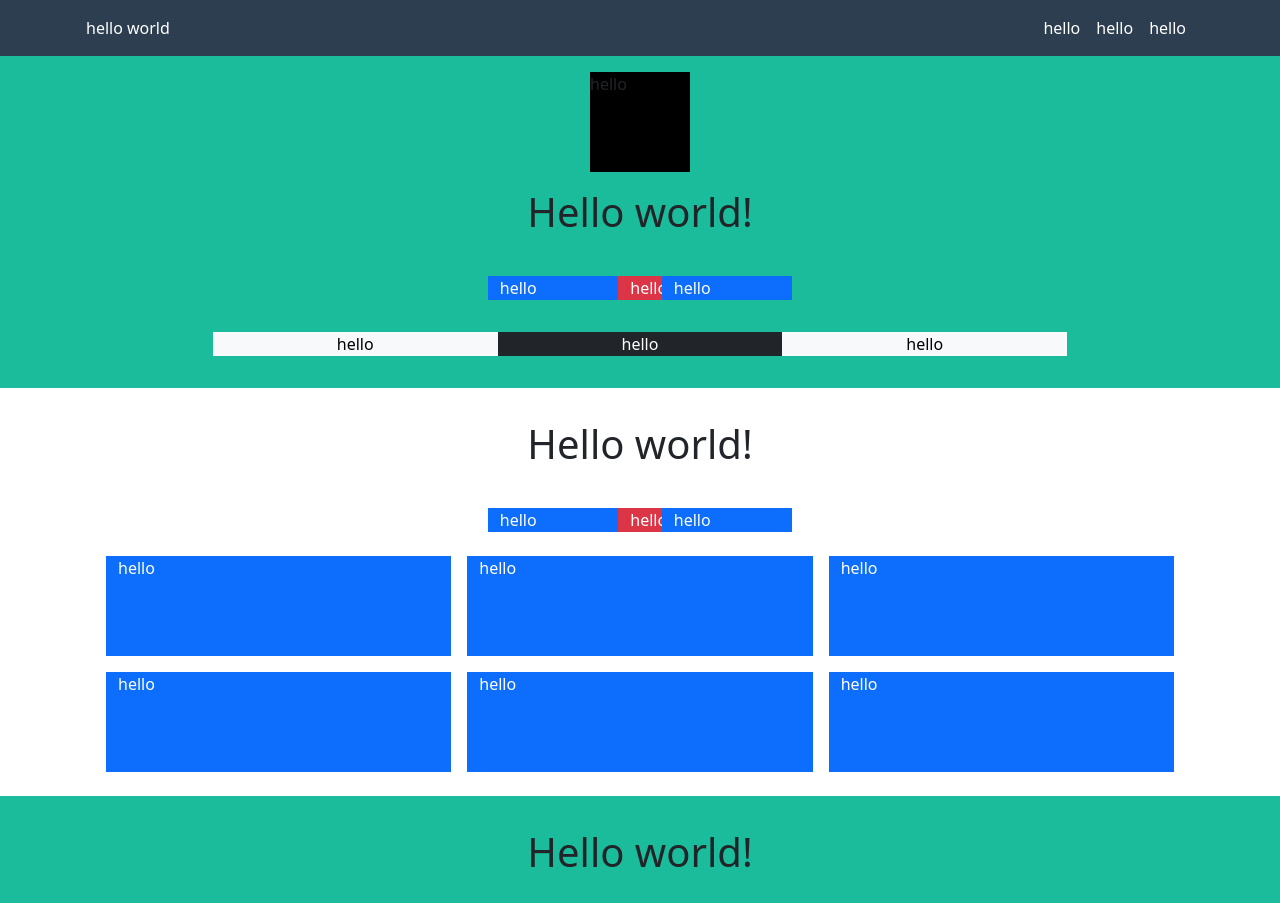
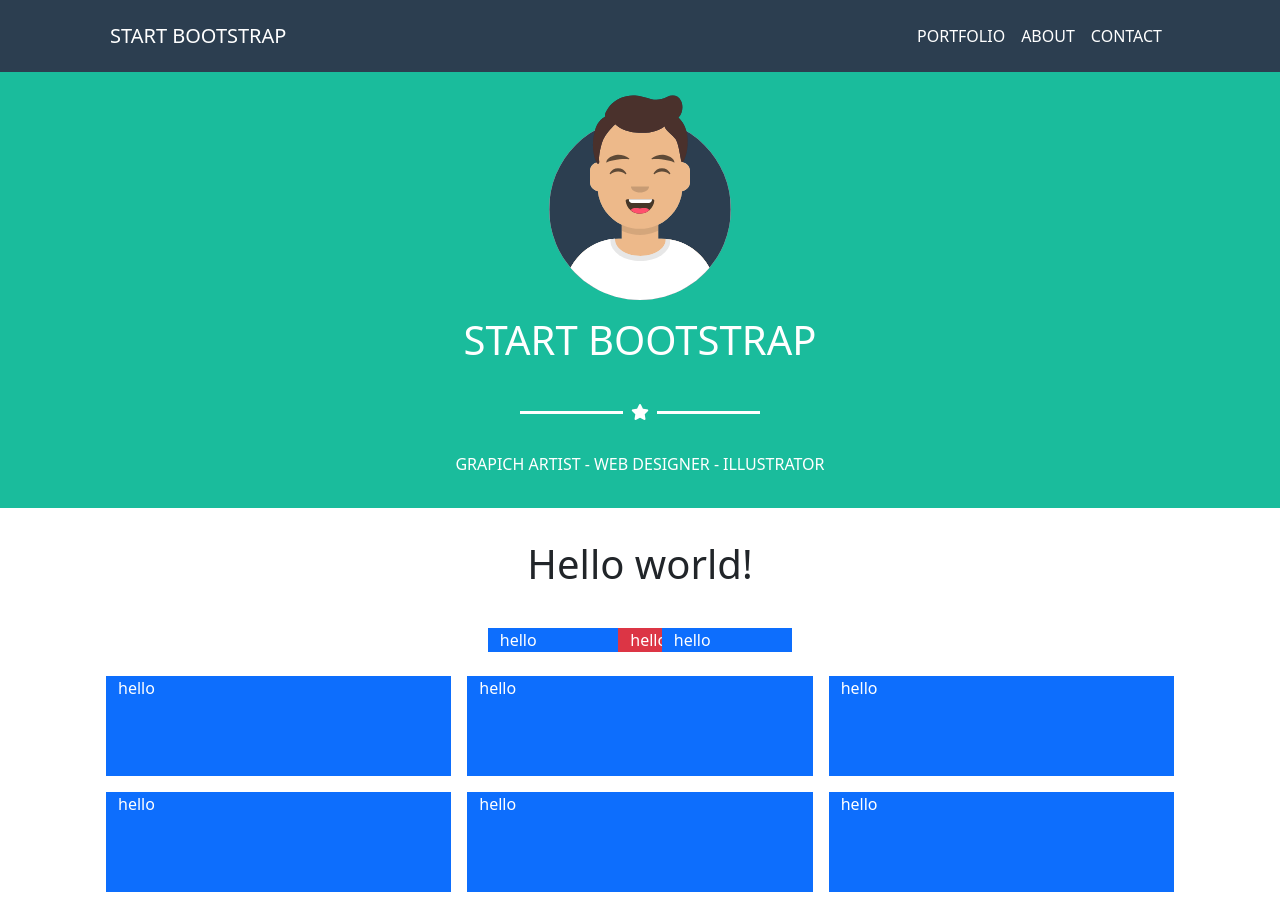
Before and after one commit to SevenErol/html-css-bootstrap-freelancer, a plain HTML site: page index.html in a window 1280 px wide. Shown: the top 903 px of the page. Drawn offline with nearby package versions, Linux system fonts and the light colour scheme.

Commit message:
nav and jumbotron complete

```diff
--- a/assets/style.css
+++ b/assets/style.css
@@ -13,10 +13,21 @@
     background-color: var(--bg-sections);
 }
 
-.square {
-    background-color: black;
-    height: 100px;
-    width: 100px;
+.img_container {
+    width: 200px;
+}
+
+.ms_decoration {
+    width: 40%;
+}
+
+.ms_description {
+    width: 80%;
+}
+
+.ms_line {
+    height: 3px;
+    background-color: white;
 }
 
 .ms_pb {
--- a/index.html
+++ b/index.html
@@ -9,47 +9,82 @@
     <link rel="stylesheet" href="./assets/style.css">
     <link href="https://cdn.jsdelivr.net/npm/bootstrap@5.2.1/dist/css/bootstrap.min.css" rel="stylesheet"
         integrity="sha384-iYQeCzEYFbKjA/T2uDLTpkwGzCiq6soy8tYaI1GyVh/UjpbCx/TYkiZhlZB6+fzT" crossorigin="anonymous">
+    <link rel="stylesheet" href="https://cdnjs.cloudflare.com/ajax/libs/font-awesome/6.2.0/css/all.min.css"
+        integrity="sha512-xh6O/CkQoPOWDdYTDqeRdPCVd1SpvCA9XXcUnZS2FmJNp1coAFzvtCN9BmamE+4aHK8yyUHUSCcJHgXloTyT2A=="
+        crossorigin="anonymous" referrerpolicy="no-referrer" />
 </head>
 
 <body>
 
     <header id="site_header">
+
         <div class="container">
-            <div class="row">
 
-                <nav class="d-flex text-white p-3">
-                    <div class="left_nav col-4">hello world</div>
-                    <div class="right_nav col-8 d-flex justify-content-end align-items-center">
-                        <div class="px-2">hello</div>
-                        <div class="px-2">hello</div>
-                        <div class="px-2">hello</div>
+            <nav class="navbar navbar-expand navbar-dark text-uppercase p-3">
+
+                <div class="container-fluid">
+
+                    <a class="navbar-brand" href="#">Start bootstrap</a>
+
+                    <div class="collapse navbar-collapse">
+
+                        <ul class="navbar-nav ms-auto">
+
+                            <li class="nav-item text-white">
+                                <a class="nav-link active" href="#">Portfolio</a>
+                            </li>
+                            <li class="nav-item">
+                                <a class="nav-link active" href="#">About</a>
+                            </li>
+                            <li class="nav-item">
+                                <a class="nav-link active" href="#">Contact</a>
+                            </li>
+
+                        </ul>
+
                     </div>
-                </nav>
 
-            </div>
+                </div>
+
+            </nav>
+
+
         </div>
     </header>
 
     <main id="site_main">
+
         <section class="colored_section">
-            <div class="container d-flex flex-column align-items-center p-3">
 
-                <div class="square">hello</div>
+            <div class="container d-flex flex-column align-items-center text-white p-3">
 
-                <h1 class="p-3">Hello world!</h1>
+                <div class="img_container">
 
-                <div style="width:50% ;" class="row d-flex justify-content-center p-3">
-
-                    <div class="col-3 text-bg-primary">hello</div>
-                    <div class="col-1 text-bg-danger">hello</div>
-                    <div class="col-3 text-bg-primary">hello</div>
+                    <img src="./assets/img/avatar.svg" alt="" class="img-fluid">
 
                 </div>
 
-                <div style="width: 80%;" class="row d-flex justify-content-center text-center p-3">
-                    <div class="col-4 text-bg-light">hello</div>
-                    <div class="col-4 text-bg-dark">hello</div>
-                    <div class="col-4 text-bg-light">hello</div>
+
+
+                <h1 class="p-3 text-uppercase">start bootstrap</h1>
+
+                <div class="row d-flex justify-content-center align-items-center p-3 ms_decoration">
+
+                    <div class="col-3 ms_line"></div>
+                    <div class="col-1 ms_star d-flex justify-content-center align-items-center"><i
+                            class="fa-solid fa-star"></i></div>
+                    <div class="col-3 ms_line"></div>
+
+                </div>
+
+                <div class="row d-flex justify-content-center text-center p-3 ms_description text-uppercase">
+
+                    <div class="col-12 d-flex justify-content-center gap-1">
+                        <div>Grapich artist - </div>
+                        <div>Web designer - </div>
+                        <div>illustrator</div>
+                    </div>
+
                 </div>
             </div>
         </section>
```
